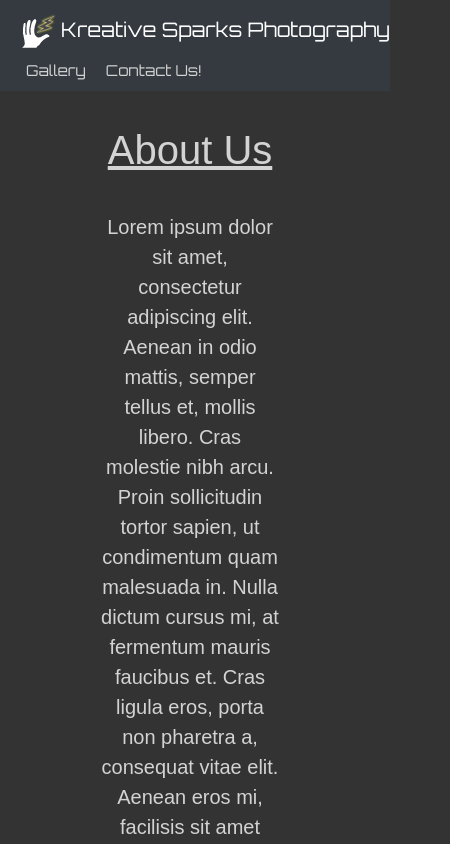
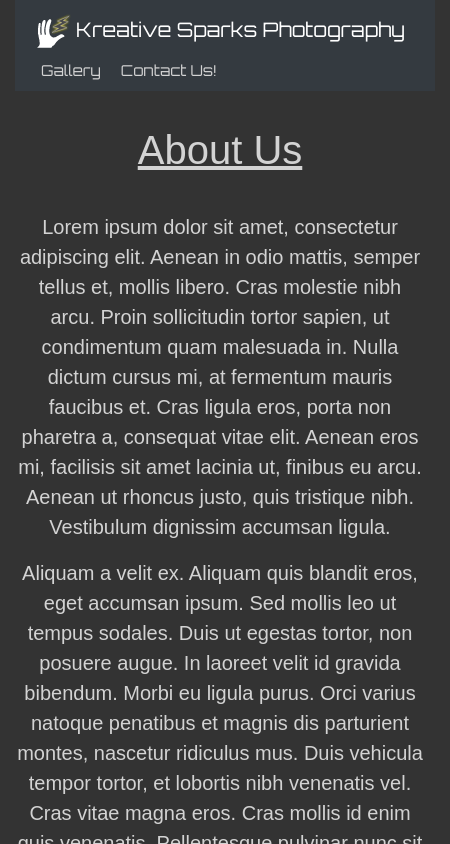
Before and after one commit to eponymz/kreativesparksphotography, a React (Create React App) app in the folder client/: page / in a window 390 px wide. Shown: the top 844 px of the page, 450 px wide, since content can reach past the window. Built offline with nearby package versions, Linux system fonts and the light colour scheme; no server answers; a web font is replaced by a local one.

Commit message:
more mobile friendlygit add . all the thingsgit add .

```diff
--- a/client/public/index.html
+++ b/client/public/index.html
@@ -101,7 +101,7 @@
     You need to enable JavaScript to run this app.
   </noscript>
   <div id="loader"></div>
-  <div id="root" style="display: none"></div>
+  <div id="root" style="display: none" class="container-fluid"></div>
   <script src="loader.js"></script>
   <script src="https://code.jquery.com/jquery-3.2.1.slim.min.js" integrity="sha384-KJ3o2DKtIkvYIK3UENzmM7KCkRr/rE9/Qpg6aAZGJwFDMVNA/GpGFF93hXpG5KkN"
     crossorigin="anonymous"></script>
--- a/client/src/components/About.js
+++ b/client/src/components/About.js
@@ -23,9 +23,7 @@ class AboutUs extends Component {
         <br />
         <div
           style={{
-            textAlign: 'center',
-            marginLeft: '100px',
-            marginRight: '100px'
+            textAlign: 'center'
           }}
         >
           <p>
--- a/client/src/components/Header.js
+++ b/client/src/components/Header.js
@@ -43,7 +43,7 @@ class Header extends Component {
         <nav className="navbar sticky-top navbar-expand-lg navbar-dark bg-dark">
           <div>
             <Link to="/" className="no-underline navbar-title navbar-brand">
-              <img style={{ paddingRight: '5px' }} src={kslogo} />
+              <img style={{ paddingRight: '5px' }} alt="logo" src={kslogo} />
               Kreative Sparks Photography
             </Link>
             <Link to="/gallery" className="no-underline navbar-button">
--- a/client/src/css/Header.css
+++ b/client/src/css/Header.css
@@ -58,13 +58,15 @@
   padding-right: 10px;
   padding-top: 22px;
   padding-bottom: 22px;
-  transition-duration: 0.2s;
+  transition-duration: 0.5s;
+  border-radius: 5px;
 }
 
 .navbar-button:hover {
   background-color: lightgray;
   color: black;
   text-decoration: none;
+  border-radius: 5px;
 }
 
 .content-title {
--- a/client/src/index.css
+++ b/client/src/index.css
@@ -1,8 +1,9 @@
 html,
 body {
+  min-width: 450px;
+  overflow-x: hidden !important;
   margin: 0;
   padding: 0;
-  height: 100%;
   font-family: sans-serif;
   background: #333;
 }
```
